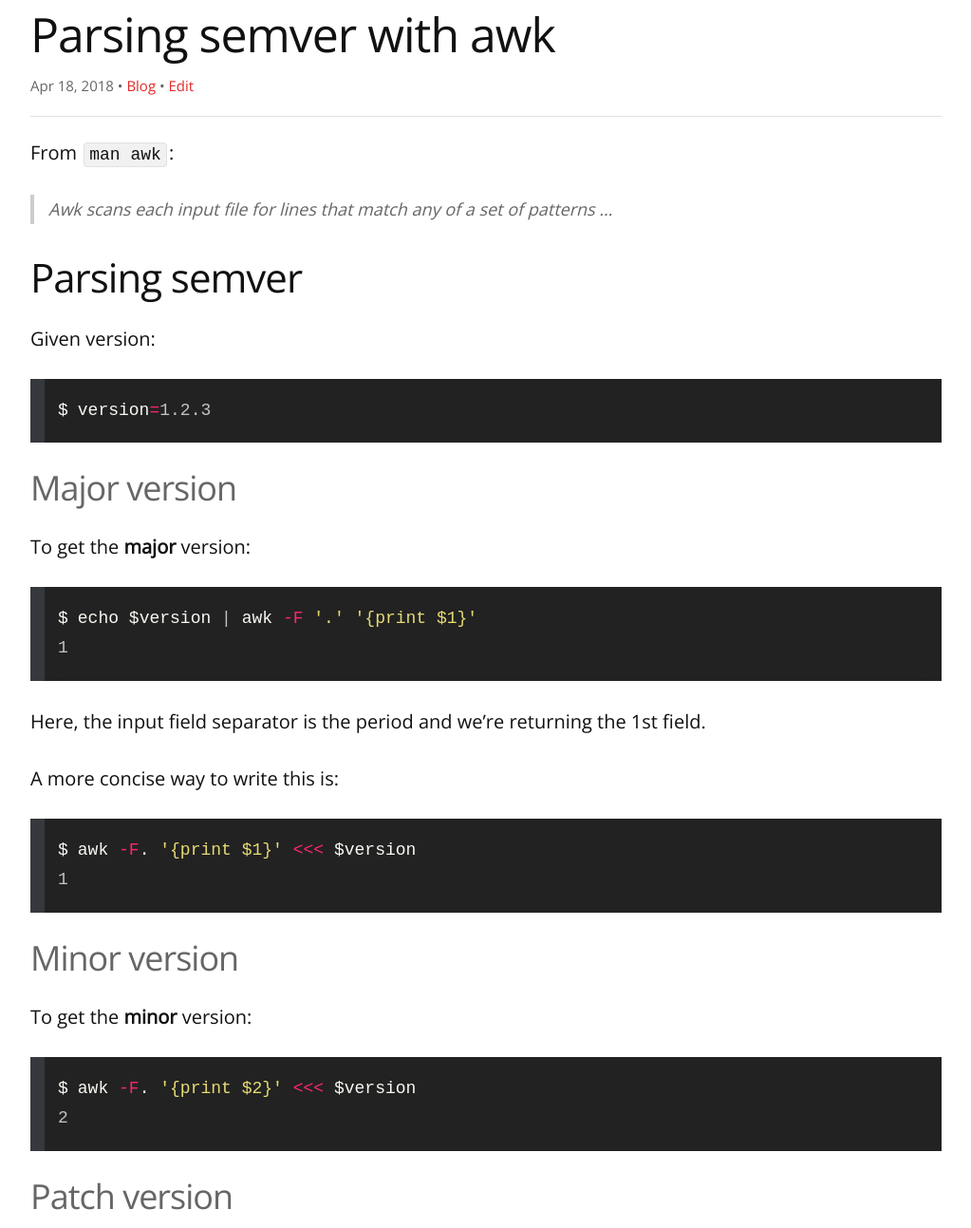
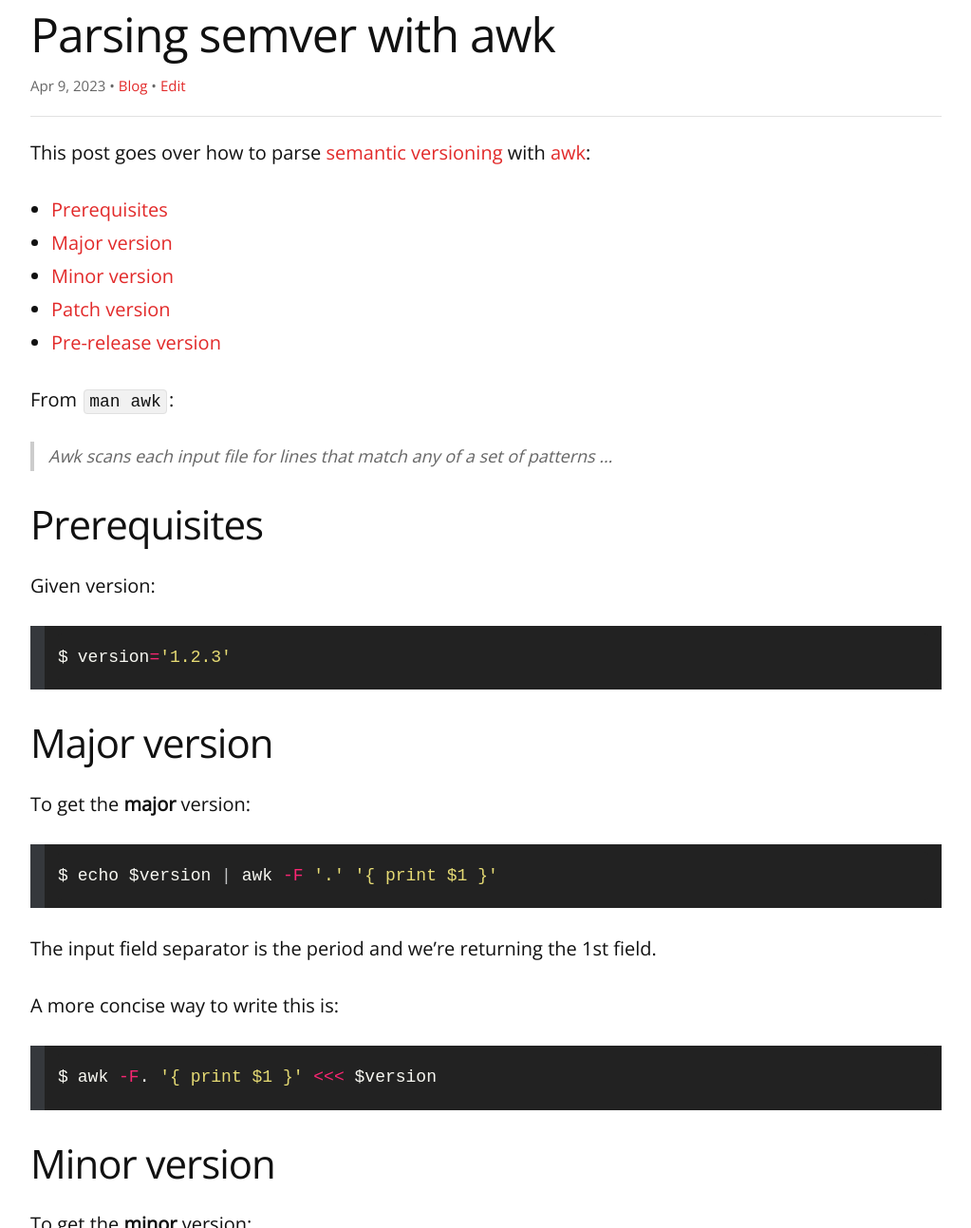
Before and after one commit to remarkablemark/remarkablemark.github.io, a Jekyll site: the page built from _posts/2018/2018-04-18-awk-parse-semver.md, in a window 1280 px wide and 1400 px high, cut to the strip 107-1400 px from the top of the window. Shown: the whole strip at 95% size, without its empty margins (128-1151 px from the left). Built offline with Jekyll 4.4.1, drawn with Linux system fonts in a browser that asks for light colours; comment, search, counter and statistics services are not loaded; some of the changed text lies outside the part shown.

Commit message:
feat(posts): update "Parsing semver with awk"
Post: 2018-04-18-awk-parse-semver.md

Improve post and code blocks

````diff
--- a/_posts/2018/2018-04-18-awk-parse-semver.md
+++ b/_posts/2018/2018-04-18-awk-parse-semver.md
@@ -1,72 +1,76 @@
 ---
 layout: post
 title: Parsing semver with awk
-date: 2018-04-18 19:30:05 -4000
+date: 2018-04-18 19:30:05
+updated: 2023-04-09 00:16:05
 excerpt: How to parse semantic versioning with awk.
 categories: awk semver version command cli
 ---
+
+This post goes over how to parse [semantic versioning](https://semver.org) with [awk](https://wikipedia.org/wiki/AWK):
+
+- [Prerequisites](#prerequisites)
+- [Major version](#major-version)
+- [Minor version](#minor-version)
+- [Patch version](#patch-version)
+- [Pre-release version](#pre-release-version)
 
 From `man awk`:
 
 > Awk scans each input file for lines that match any of a set of patterns &hellip;
 
-## Parsing [semver](https://semver.org)
+## Prerequisites
 
 Given version:
 
 ```sh
-version=1.2.3
+version='1.2.3'
 ```
 
-### Major version
+## Major version
 
 To get the **major** version:
 
 ```sh
-echo $version | awk -F '.' '{print $1}'
-1
+echo $version | awk -F '.' '{ print $1 }'
 ```
 
-Here, the input field separator is the period and we're returning the 1st field.
+The input field separator is the period and we're returning the 1st field.
 
 A more concise way to write this is:
 
 ```sh
-awk -F. '{print $1}' <<< $version
-1
+awk -F. '{ print $1 }' <<< $version
 ```
 
-### Minor version
+## Minor version
 
 To get the **minor** version:
 
 ```sh
-awk -F. '{print $2}' <<< $version
-2
+awk -F. '{ print $2 }' <<< $version
 ```
 
-### Patch version
+## Patch version
 
-And to get the **patch** version:
+To get the **patch** version:
 
 ```sh
-awk -F. '{print $3}' <<< $version
-3
+awk -F. '{ print $3 }' <<< $version
 ```
 
-### Pre-release version
+## Pre-release version
 
-What about the **pre-release** version?
+What about the **pre-release** version `alpha.4`?
 
 ```sh
 version=1.2.3-alpha.4
 ```
 
-Instead of using the period as the field separator, we can use the hyphen:
+Instead of using the period as the field separator, use the hyphen:
 
 ```sh
-awk -F- '{print $NF}' <<< $version
-alpha.4
+awk -F- '{ print $NF }' <<< $version
 ```
 
-Here, `$NF` refers to the total number of fields (which is 2 in this case).
+`$NF` refers to the total number of fields (which is 2 in this case).
````
